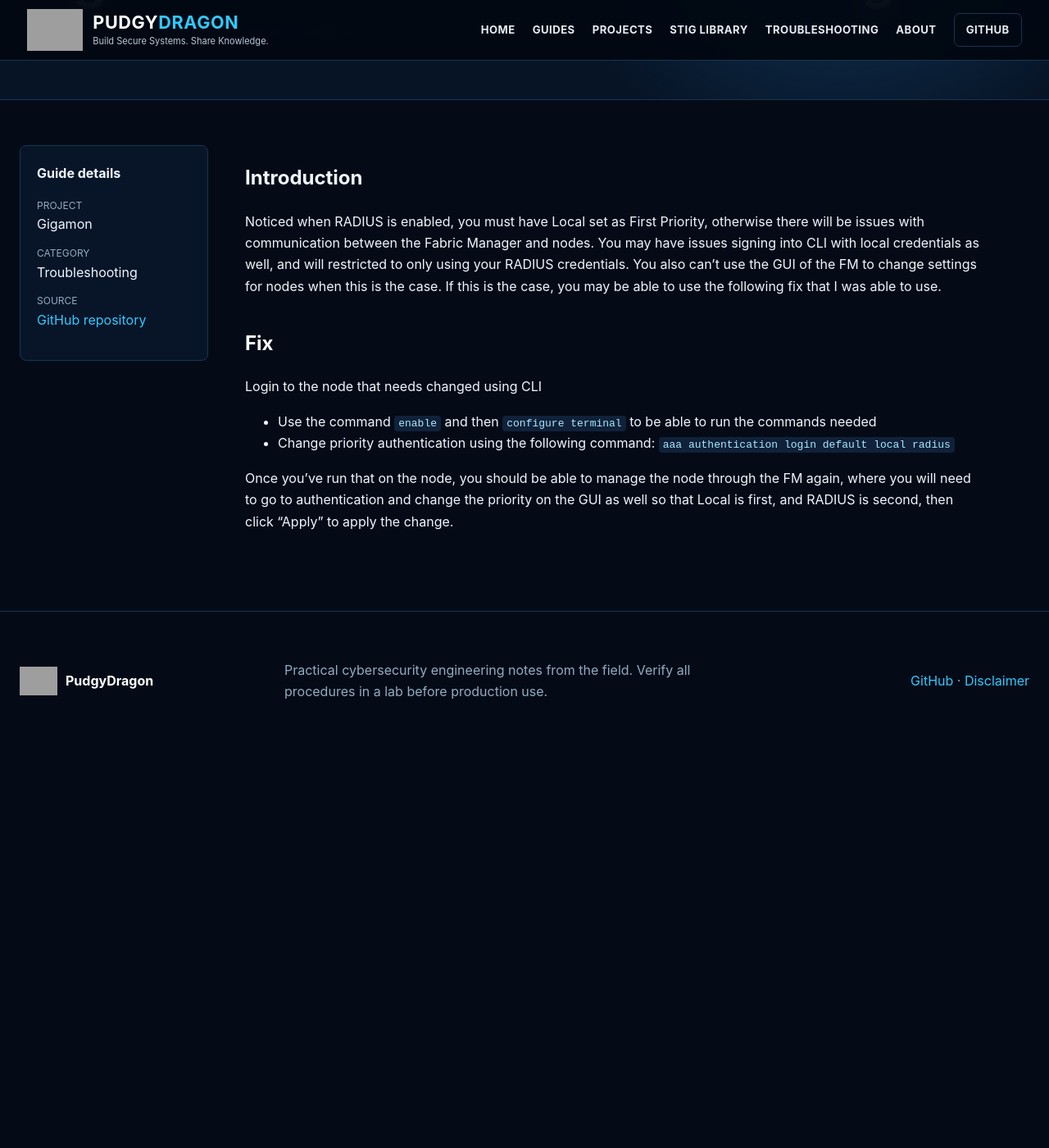
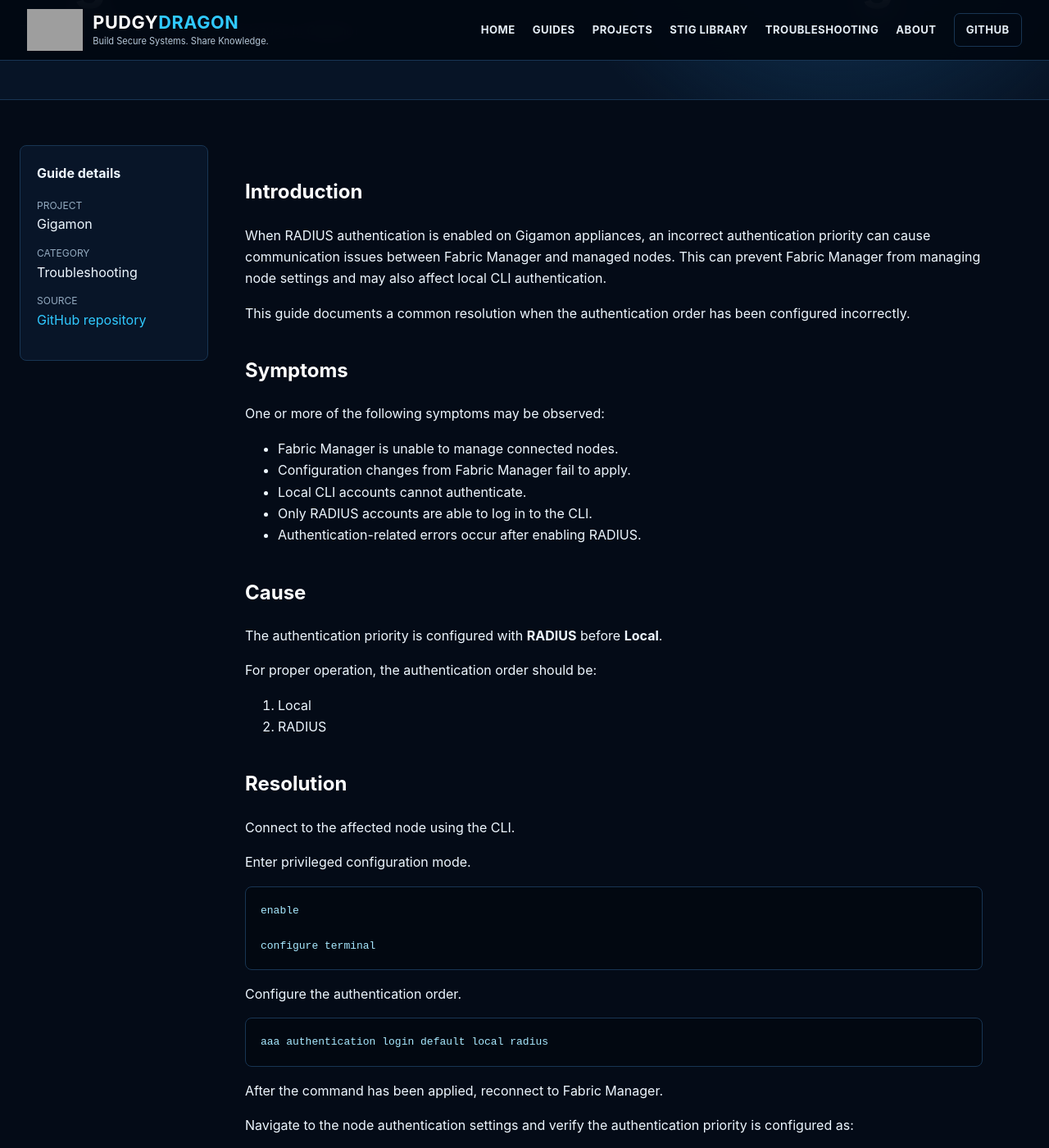
Before and after one commit to PudgyDragon/pudgydragon.github.io, a Jekyll site: the page built from _guides/gigamon-troubleshooting-radius.md, in a window 1280 px wide and 1400 px high, scrolled down 238 px. Shown: the whole window at 82% size. Built offline with Jekyll 4.4.1, drawn with Linux system fonts in a browser that asks for light colours; before the commit the page ends 1153 px from its top, so only the background shows below that; some of the changed text lies outside the part shown; grey boxes are pictures that could not be loaded.

Commit message:
Update gigamon-troubleshooting-radius.md

````diff
--- a/_guides/gigamon-troubleshooting-radius.md
+++ b/_guides/gigamon-troubleshooting-radius.md
@@ -6,15 +6,63 @@
 source_url: "https://github.com/PudgyDragon/Gigamon/blob/main/Troubleshooting/RADIUS.md"
 ---
 
-# Introduction
-Noticed when RADIUS is enabled, you must have Local set as First Priority, otherwise there will be issues with communication between the Fabric Manager and nodes. You may have issues signing into CLI with local credentials as well, and will
-restricted to only using your RADIUS credentials. You also can't use the GUI of the FM to change settings for nodes when this is the case. If this is the case, you may be able to use the following fix that I was able to use.
+## Introduction
 
-## Fix
-Login to the node that needs changed using CLI
+When RADIUS authentication is enabled on Gigamon appliances, an incorrect authentication priority can cause communication issues between Fabric Manager and managed nodes. This can prevent Fabric Manager from managing node settings and may also affect local CLI authentication.
 
-- Use the command `enable` and then `configure terminal` to be able to run the commands needed
-- Change priority authentication using the following command: `aaa authentication login default local radius`
+This guide documents a common resolution when the authentication order has been configured incorrectly.
 
-Once you've run that on the node, you should be able to manage the node through the FM again, where you will need to go to authentication and change the priority on the GUI as well so that Local is first, and RADIUS is second, then click
-"Apply" to apply the change.
+## Symptoms
+
+One or more of the following symptoms may be observed:
+
+- Fabric Manager is unable to manage connected nodes.
+- Configuration changes from Fabric Manager fail to apply.
+- Local CLI accounts cannot authenticate.
+- Only RADIUS accounts are able to log in to the CLI.
+- Authentication-related errors occur after enabling RADIUS.
+
+## Cause
+
+The authentication priority is configured with **RADIUS** before **Local**.
+
+For proper operation, the authentication order should be:
+
+1. Local
+2. RADIUS
+
+## Resolution
+
+Connect to the affected node using the CLI.
+
+Enter privileged configuration mode.
+
+```bash
+enable
+
+configure terminal
+```
+
+Configure the authentication order.
+
+```bash
+aaa authentication login default local radius
+```
+
+After the command has been applied, reconnect to Fabric Manager.
+
+Navigate to the node authentication settings and verify the authentication priority is configured as:
+
+1. **Local**
+2. **RADIUS**
+
+Apply the updated configuration.
+
+## Verification
+
+After updating the authentication order:
+
+- Verify local CLI authentication succeeds.
+- Verify RADIUS authentication continues to function.
+- Confirm Fabric Manager can successfully communicate with and manage the node.
+- Verify configuration changes can once again be pushed from Fabric Manager.
````
